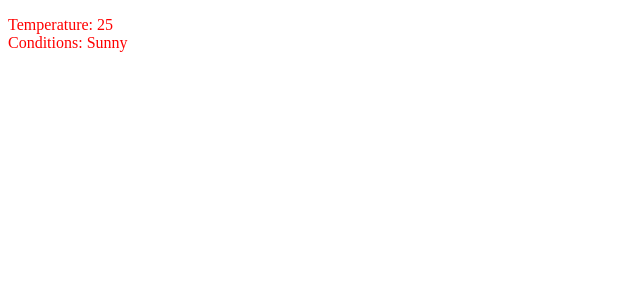
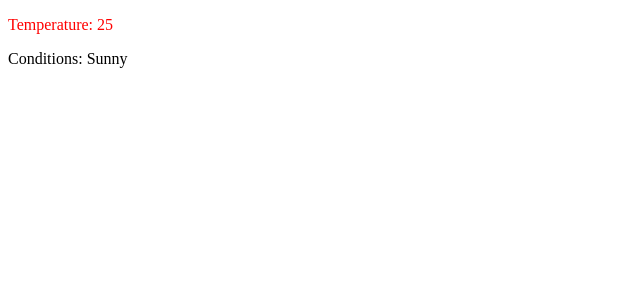
Before and after one commit to acciojob/conditional-weather-report-twinkleUniverse, a React app: page / in a window 1280 px wide. Shown: the top 300 px of the page, without its empty margins (0-640 px from the left). Built offline with nearby package versions, Linux system fonts and the light colour scheme.

Commit message:
solution-7

```diff
--- a/src/components/App.js
+++ b/src/components/App.js
@@ -5,23 +5,16 @@ import './../styles/App.css';
 const App = () => {
   const data= { temperature: 25, conditions: "Sunny" };
   const treshold= 20 ;
+  const tempColor=data.temperature>treshold?'red':'blue';
 
   return (
     <div>
-       {
-        data.temperature<treshold?
-
-          <p style={{color:'blue'}}>
-            <span>Temperature: {data.temperature}</span>
-            <span>Conditions: {data.conditions}</span>
-          </p>
-        :
-          <p style={{color:'red'}}>
-            <span>Temperature: {data.temperature}</span>
-            <br/>
-            <span>Conditions: {data.conditions}</span>
-          </p>
-       }
+         <p style={{color:tempColor}}>
+            Temperature: {data.temperature}
+         </p>
+         <p>
+           Conditions: {data.conditions}
+         </p>
     </div>
   )
 }
```
